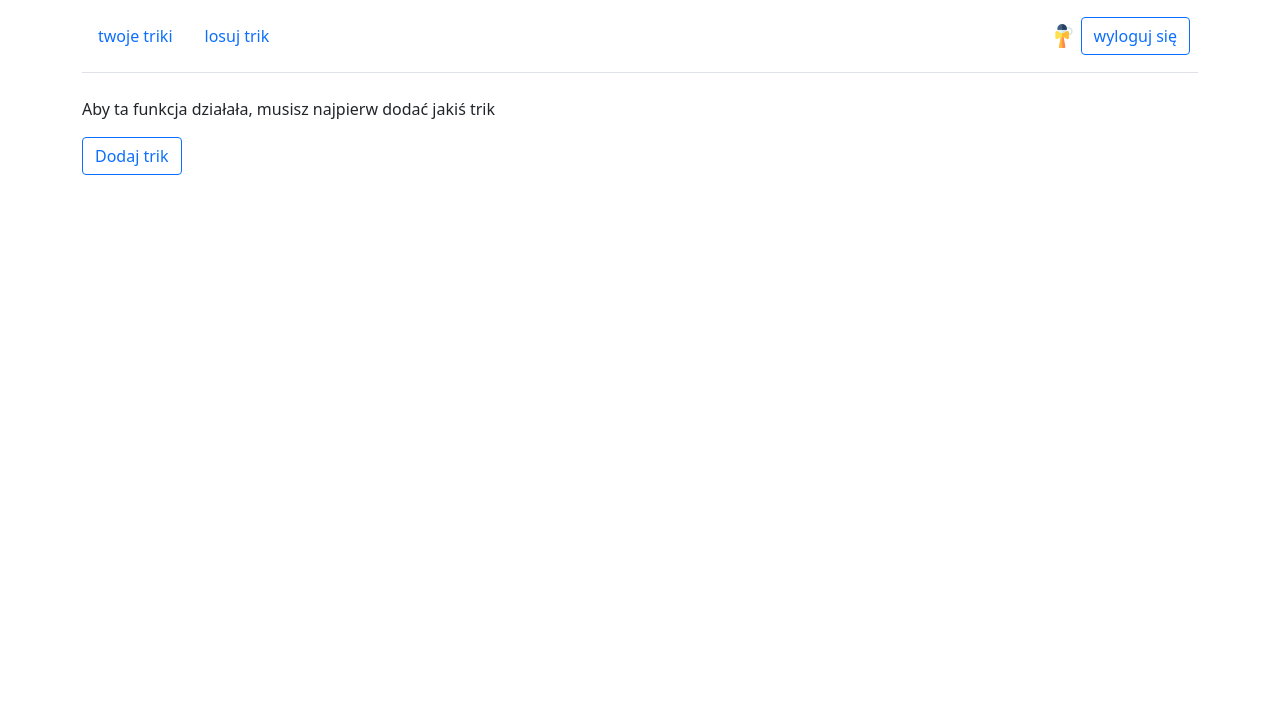
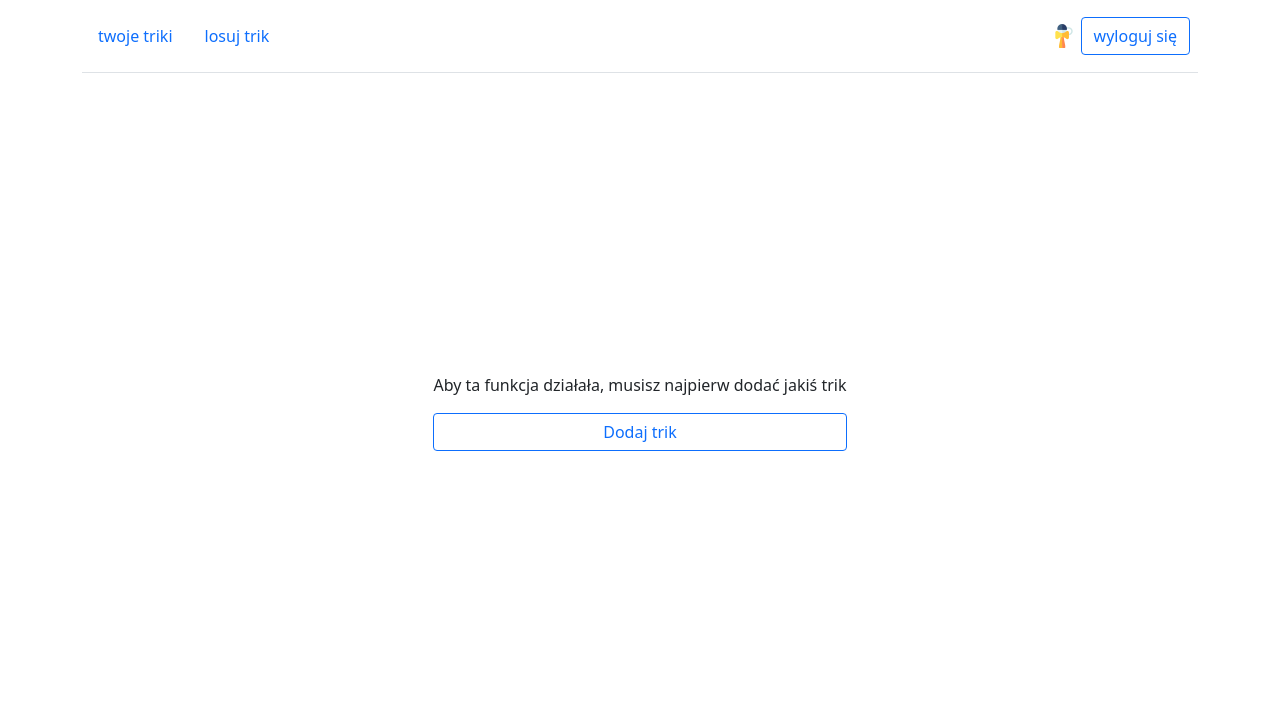
Before and after one commit to g0sie/kendama-progress-tracker, a Django app: page /tricks/draw in a window 1280 px wide. Shown: the top 726 px of the page. Run offline with Django 4.2, Linux system fonts and the light colour scheme; the visitor is signed in with stand-in values (Sample User, id 1).

Commit message:
style draw_a_trick_but_no_trick.html

```diff
--- a/main/templates/main/base.html
+++ b/main/templates/main/base.html
@@ -8,6 +8,8 @@
 
     <!-- Bootstrap CSS -->
     <link href="https://cdn.jsdelivr.net/npm/bootstrap@5.1.3/dist/css/bootstrap.min.css" rel="stylesheet" integrity="sha384-1BmE4kWBq78iYhFldvKuhfTAU6auU8tT94WrHftjDbrCEXSU1oBoqyl2QvZ6jIW3" crossorigin="anonymous">
+
+    {% block styles %}{% endblock %}
 
     <title>{% block title %}your kendama trainer{% endblock %}</title>
 </head>
--- /dev/null
+++ b/tricks/static/tricks/css/draw_no_trick.css
@@ -0,0 +1,13 @@
+div.no-trick-container {
+    display: flex;
+    height: calc(100vh - 2*73px - 24px);
+    justify-content: center;
+    align-items: center;
+}
+
+div.no-trick-message {
+    display: flex;
+    flex-direction: column;
+    max-width: fit-content;
+    justify-content: center;
+}
--- a/tricks/templates/tricks/draw_a_trick_but_no_trick.html
+++ b/tricks/templates/tricks/draw_a_trick_but_no_trick.html
@@ -1,10 +1,12 @@
 {% extends 'main/base.html' %}
 {% load static %}
-{% load tricks_extras %}
+{% block styles %}<link rel="stylesheet" href="{% static "tricks/css/draw_no_trick.css"  %}">{% endblock %}
 {% block title %} losuj trik {% endblock %}
 {% block body %}
-  <div>
-    <p>Aby ta funkcja działała, musisz najpierw dodać jakiś trik</p>
-    <button type="button" class="btn btn-outline-primary">Dodaj trik</button>
+  <div class='no-trick-container'>
+    <div class='no-trick-message'>
+      <p>Aby ta funkcja działała, musisz najpierw dodać jakiś trik</p>
+      <a href={% url 'tricks:add_from_list' %} class="btn btn-outline-primary">Dodaj trik</a>
+    </div>
   </div>
 {% endblock %}
```
